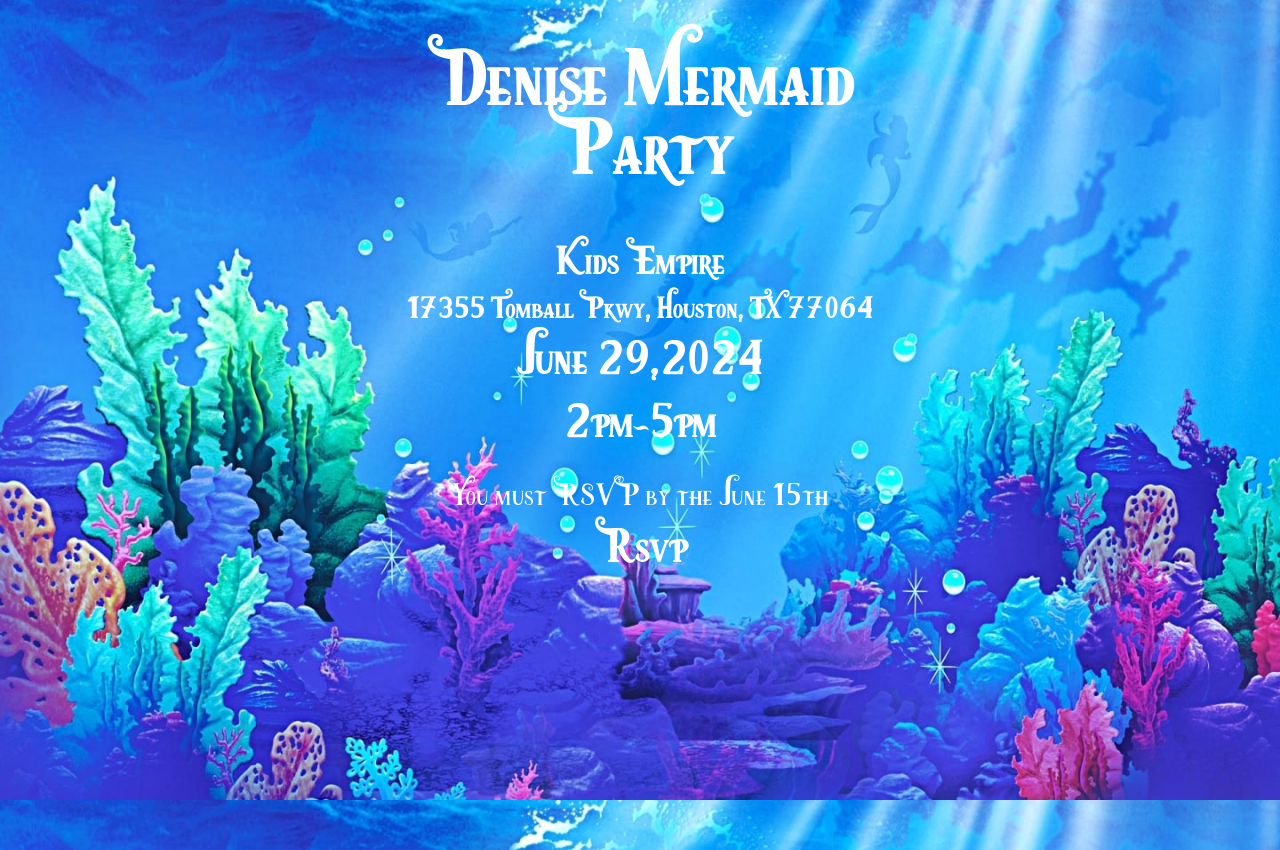
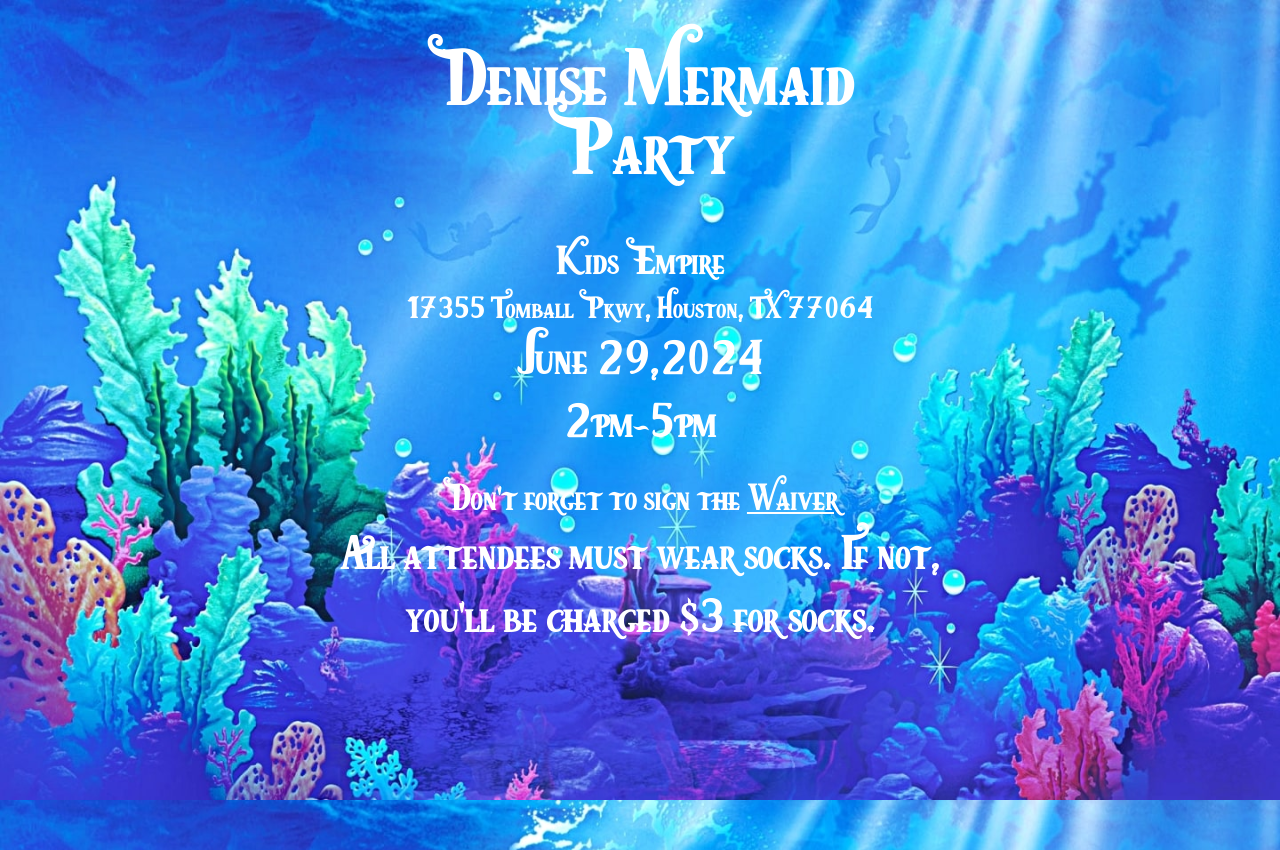
Before and after one commit to Jayspie/DDAY, a plain HTML site: page index.html in a window 1280 px wide. Drawn offline with Linux system fonts and the light colour scheme.

Commit message:
remove rsvp and reminders

```diff
--- a/index.html
+++ b/index.html
@@ -15,7 +15,6 @@
       <a href="javascript:void(0)" class="closebtn" onclick="closeNav()">&times;</a>
       <a href="#" class="navbar" onclick="document.getElementById('Contact').style.display='block'">Contact</a>
       <a href="#" class="navbar" onclick="document.getElementById('Wishlist').style.display='block'">Wishlist</a>
-      <a href="https://forms.gle/zPFAWY1uUx14WuQH8" class="navbar" target="_blank">Rsvp</a>
       <a href="https://online.access.thegravityapp.io/company/1/venue/29/waiver/waiver-online" class="navbar"
         target="_blank">Waiver</a>
     </div>
@@ -102,9 +101,9 @@
         <h3 id="addresses">17355 Tomball Pkwy, Houston, TX 77064</h3>
       </a>
       <h2 id="date-time">June 29,2024<br>2pm-5pm</h2>
-      <p id="deadline">You must RSVP by the June 15th</p>
+      <h3 id="deadline">Don't forget to sign the <a href="https://online.access.thegravityapp.io/company/1/venue/29/waiver/waiver-online"target="_blank"><u>Waiver</u></a></h3>
       <a href="https://forms.gle/zPFAWY1uUx14WuQH8" target="_blank" id="rsvp">
-        <h2>Rsvp</h2>
+        <h2>All attendees must wear socks. If not, you'll be charged $3 for socks.</h2>
       </a>
     </div>
   </div>
```
